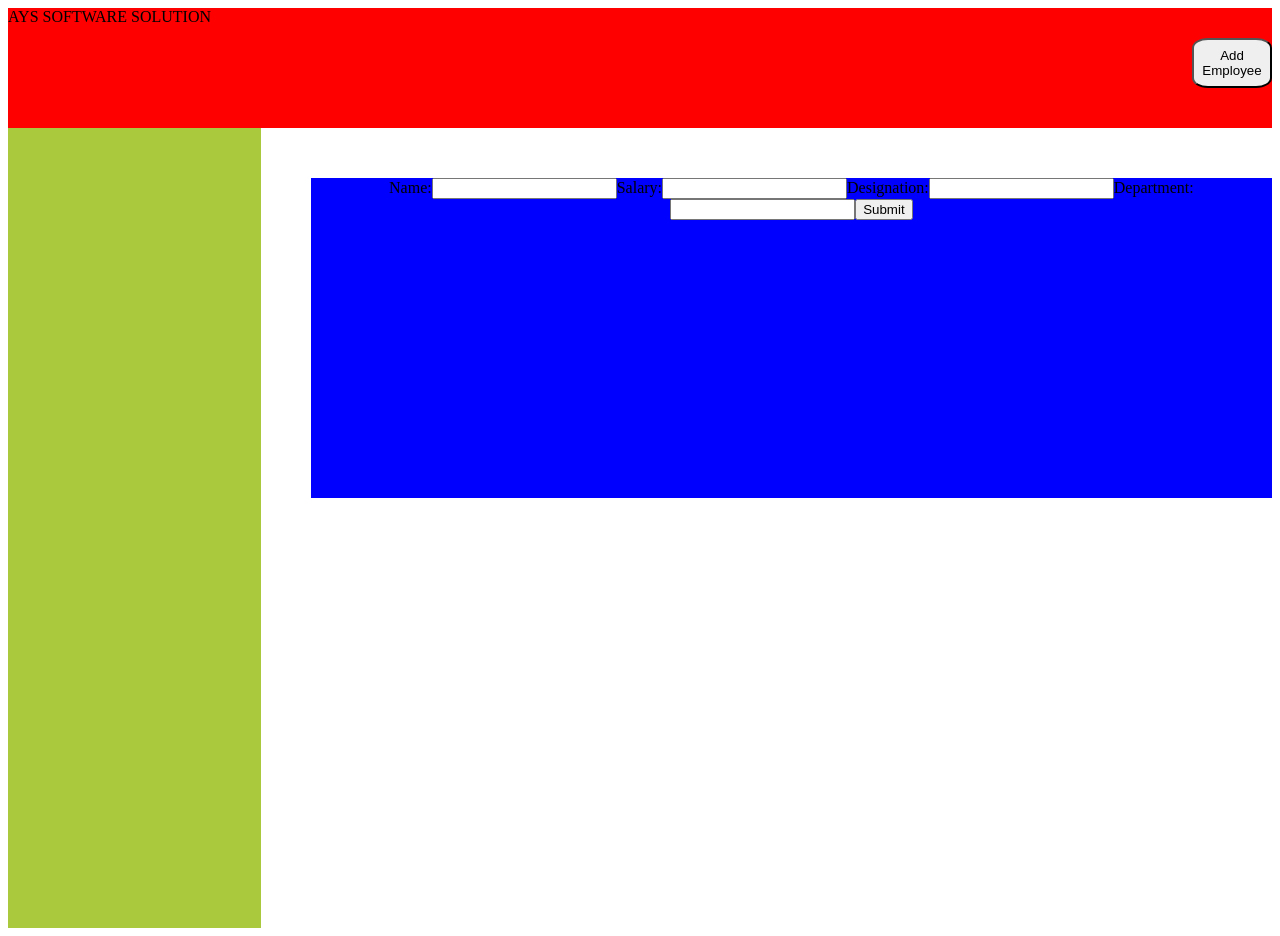
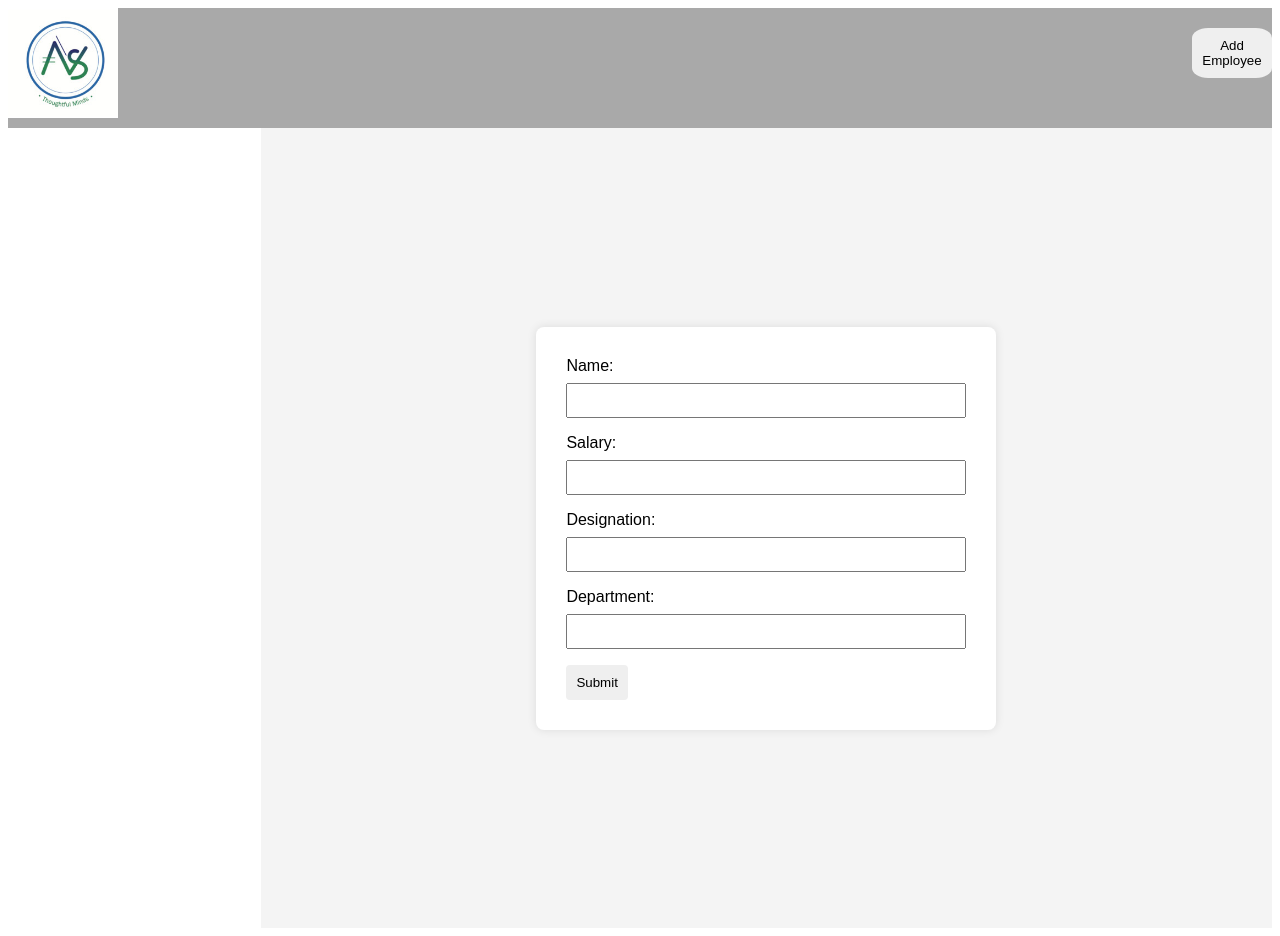
Before and after one commit to Abhishek-shinde-1818/employee-management-system, a plain HTML site: page index.html in a window 1280 px wide. Both pictures are taken after a click on the button "Add Employee". Drawn offline with Linux system fonts and the light colour scheme.

Commit message:
add employee function

```diff
--- a/index.css
+++ b/index.css
@@ -2,8 +2,12 @@
 #navbar{
     height: 15vh;
     width: 100%;
-    background-color: red;
+   background-color: darkgrey;
 
+}
+#ayslogo{
+    height: 110px;
+    width: 110px;
 }
 
  #content{
@@ -15,7 +19,10 @@
 #employee{
     height: 100vh;
     width: 20%;
-    background-color: rgb(171, 201, 61);
+    display: flex;
+    flex-direction: column;
+
+
 }
 #details{
     height: 100vh;
@@ -28,16 +35,47 @@
     border-radius: 20%;
     border-color: black;
     float: right;
-    margin-top: 30px;
+    margin-top: 20px;
 
 }
 #form{
-    height: 40vh;
-    width: 20wh;
-    background-color: blue;
-    margin-top: 50px;
-    margin-left: 50px;
-    text-align: center;
-    display: flex;
-    flex-direction: row;
+    font-family: Arial, sans-serif;
+      background-color: #f4f4f4;
+      margin: 0;
+      padding: 0;
+      display: flex;
+      justify-content: center;
+      align-items: center;
+      height: 100vh;
+
 }
+form{
+    background-color: #fff;
+      padding: 30px;
+      border-radius: 8px;
+      box-shadow: 0 0 10px rgba(0, 0, 0, 0.1);
+      max-width: 400px;
+      width: 100%;
+}
+label {
+    display: block;
+    margin-bottom: 8px;
+  }
+
+  input {
+    width: 100%;
+    padding: 8px;
+    margin-bottom: 16px;
+    box-sizing: border-box;
+  }
+
+  button {
+    padding: 10px;
+    border: none;
+    border-radius: 4px;
+    cursor: pointer;
+  }
+
+  button:hover {
+    background-color: #45a049;
+  }
--- a/initui.js
+++ b/initui.js
@@ -1,3 +1,5 @@
+let empdata={}
+
 function initui(){
 
 
@@ -5,8 +7,10 @@ let rootDiv=document.getElementById("root")
 let Div1 = document.createElement("div");
 Div1.id = "navbar";
 rootDiv.appendChild(Div1)
-let text=document.createTextNode("AYS SOFTWARE SOLUTION")
-Div1.appendChild(text)
+let logo=document.createElement("img")
+logo.src="ays.jpg"
+logo.id="ayslogo"
+Div1.appendChild(logo)
 
 let Div2 = document.createElement("div");
 Div2.id = "content";
@@ -30,9 +34,42 @@ bt.onclick = function(){
 
 Div1.appendChild(bt)
 
+function displayempdata(id)
+{
 
-
-
+}
+function display()
+{
+  let arr=Object.keys(empdata)
+  for(let id=1;id<arr.length;id++)
+  {
+   let empname=empdata[id].name
+   var displaybt = document.createElement('button');
+   displaybt.type = 'button';
+   displaybt.textContent = empname;
+    Div3.appendChild(displaybt);
+    displaybt.addEventListener("click",function(){
+          displayempdata(id)
+    })
+  }
+}
+function updatedata(id)
+{
+   const obj={}
+   let empid=id
+   let name=document.getElementById("name").value
+   let salary=document.getElementById("salary").value
+   let designation=document.getElementById("designation").value
+   let department=document.getElementById("department").value
+   obj.empid=empid
+   obj.name=name
+   obj.salary=salary
+   obj.designation=designation
+   obj.department=department
+   empdata[id]=obj
+   console.log(empdata)
+   display()
+}
 function addEmpForm(){
     let Div5 = document.createElement("div");
     Div5.id = "form";
@@ -40,7 +77,7 @@ function addEmpForm(){
     // Create form element
     var form = document.createElement('form');
     form.id = 'employeeForm';
-
+    Div5.appendChild(form)
     // Create and append label and input for Name
     var nameLabel = document.createElement('label');
     nameLabel.textContent = 'Name:';
@@ -92,11 +129,14 @@ function addEmpForm(){
     departmentInput.required = true;
     form.appendChild(departmentInput);
 
-
+    let id=1
     var submitButton = document.createElement('button');
     submitButton.type = 'button';
     submitButton.textContent = 'Submit';
     form.appendChild(submitButton);
-    Div5.appendChild(form)
+    submitButton.addEventListener("click",function(){
+          updatedata(id++);
+    })
+
     }
 }
```
Also changed, not shown: ays.jpg (added).
